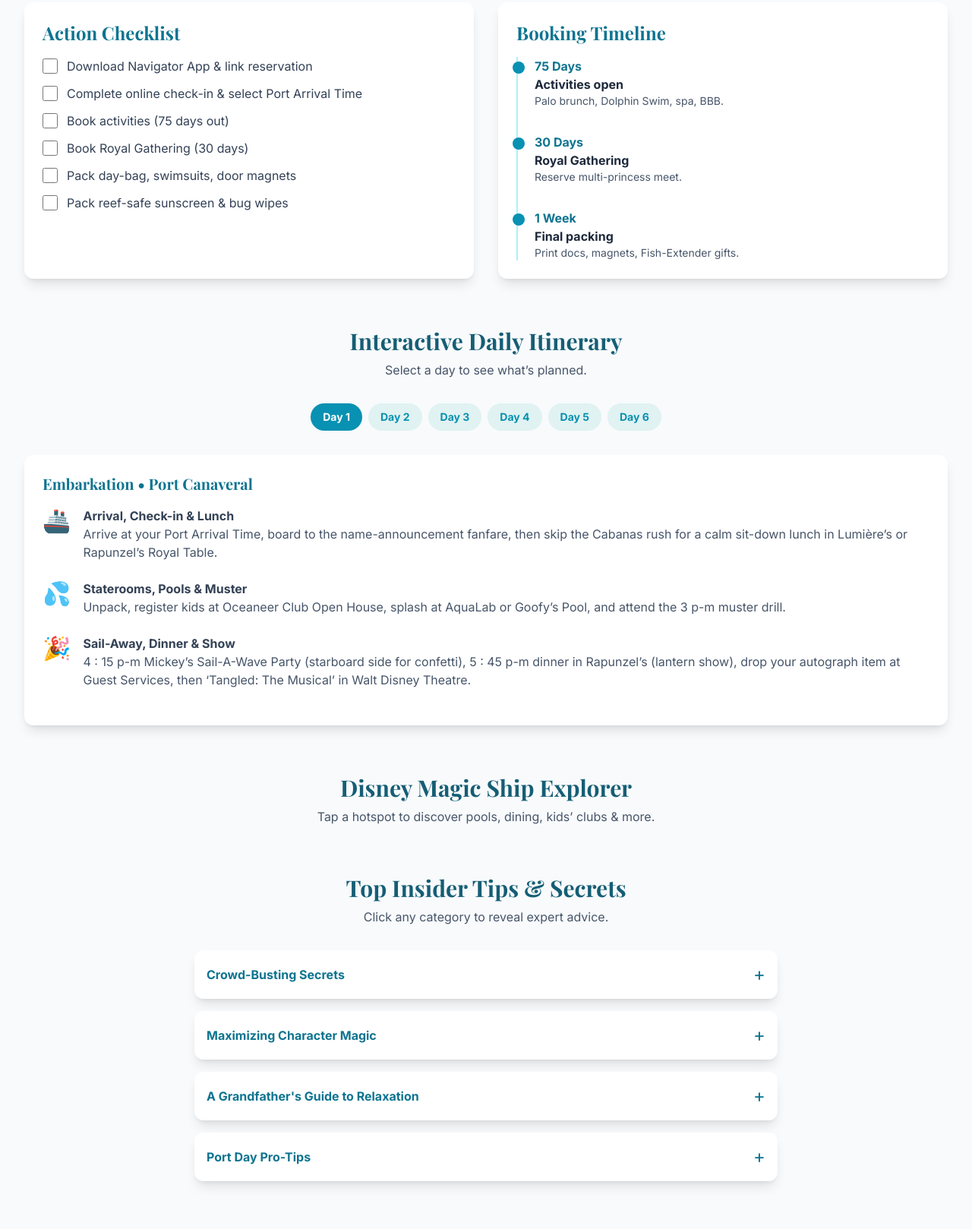
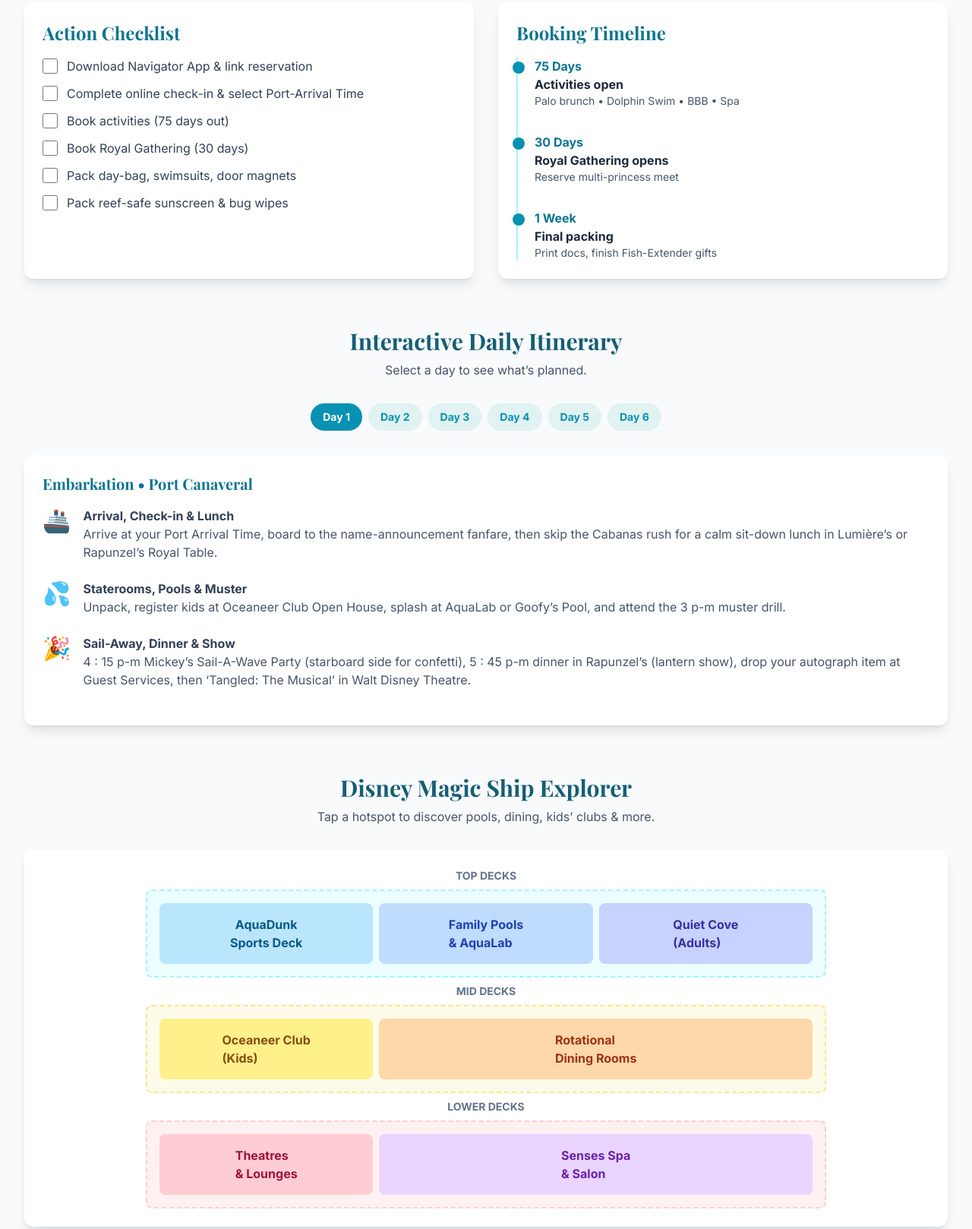
Before and after one commit to EGSPrompt/disneycruise, a plain HTML site: page index.html in a window 1280 px wide. Shown: the part 591-2209 px from the top of the page at 76% size. Drawn offline with nearby package versions, Linux system fonts and the light colour scheme.

Commit message:
ship fix.html

```diff
--- a/index.html
+++ b/index.html
@@ -119,7 +119,56 @@
   <section id="ship" class="scroll-mt-20 mb-16">
     <h2 class="text-3xl font-bold text-center mb-2 text-cyan-800">Disney Magic Ship Explorer</h2>
     <p class="text-center text-slate-600 mb-8 max-w-2xl mx-auto">Tap a hotspot to discover pools, dining, kids’ clubs & more.</p>
-    <!-- (hotspot grid code unchanged from earlier)—omitted here for brevity -->
+   <div class="bg-white p-6 rounded-xl shadow-lg">
+  <div class="w-full max-w-4xl mx-auto space-y-2">
+
+    <!-- TOP DECKS -->
+    <div class="text-center font-bold text-slate-500 text-sm">TOP DECKS</div>
+    <div class="grid grid-cols-3 gap-2 p-4 bg-cyan-50 rounded-lg border-2 border-dashed border-cyan-200">
+      <div id="ship-hotspot" data-target="AquaDunk"
+           class="ship-hotspot-item flex items-center justify-center bg-sky-200 text-sky-800 h-20 rounded-lg cursor-pointer hover:bg-sky-300 transition text-center p-2 font-semibold">
+        AquaDunk<br>Sports Deck
+      </div>
+      <div class="col-span-2 grid grid-cols-2 gap-2">
+        <div id="ship-hotspot" data-target="Pools"
+             class="ship-hotspot-item flex items-center justify-center bg-blue-200 text-blue-800 h-20 rounded-lg cursor-pointer hover:bg-blue-300 transition p-2 font-semibold">
+          Family Pools<br>&amp; AquaLab
+        </div>
+        <div id="ship-hotspot" data-target="AdultPool"
+             class="ship-hotspot-item flex items-center justify-center bg-indigo-200 text-indigo-800 h-20 rounded-lg cursor-pointer hover:bg-indigo-300 transition p-2 font-semibold">
+          Quiet Cove<br>(Adults)
+        </div>
+      </div>
+    </div>
+
+    <!-- MID DECKS -->
+    <div class="text-center font-bold text-slate-500 text-sm">MID DECKS</div>
+    <div class="grid grid-cols-3 gap-2 p-4 bg-amber-50 rounded-lg border-2 border-dashed border-amber-200">
+      <div id="ship-hotspot" data-target="KidsClubs"
+           class="ship-hotspot-item flex items-center justify-center bg-yellow-200 text-yellow-800 h-20 rounded-lg cursor-pointer hover:bg-yellow-300 transition p-2 font-semibold">
+        Oceaneer Club<br>(Kids)
+      </div>
+      <div id="ship-hotspot" data-target="Dining"
+           class="ship-hotspot-item col-span-2 flex items-center justify-center bg-orange-200 text-orange-800 h-20 rounded-lg cursor-pointer hover:bg-orange-300 transition p-2 font-semibold">
+        Rotational<br>Dining Rooms
+      </div>
+    </div>
+
+    <!-- LOWER DECKS -->
+    <div class="text-center font-bold text-slate-500 text-sm">LOWER DECKS</div>
+    <div class="grid grid-cols-3 gap-2 p-4 bg-rose-50 rounded-lg border-2 border-dashed border-rose-200">
+      <div id="ship-hotspot" data-target="Entertainment"
+           class="ship-hotspot-item flex items-center justify-center bg-rose-200 text-rose-800 h-20 rounded-lg cursor-pointer hover:bg-rose-300 transition p-2 font-semibold">
+        Theatres<br>&amp; Lounges
+      </div>
+      <div id="ship-hotspot" data-target="Spa"
+           class="ship-hotspot-item col-span-2 flex items-center justify-center bg-purple-200 text-purple-800 h-20 rounded-lg cursor-pointer hover:bg-purple-300 transition p-2 font-semibold">
+        Senses Spa<br>&amp; Salon
+      </div>
+    </div>
+
+  </div>
+</div>
   </section>
 
   <!-- INSIDER TIPS -->
@@ -211,18 +260,19 @@
 <script>
 /* ---------- DATA (checklist, timeline, itinerary, tips, faq) -------------- */
 const data={
-  checklist:[
-    {text:"Download Navigator App & link reservation",done:false},
-    {text:"Complete online check-in & select Port Arrival Time",done:false},
-    {text:"Book activities (75 days out)",done:false},
-    {text:"Book Royal Gathering (30 days)",done:false},
-    {text:"Pack day-bag, swimsuits, door magnets",done:false},
-    {text:"Pack reef-safe sunscreen & bug wipes",done:false}
+checklist: [
+    { text: "Download Navigator App & link reservation", done: false },
+    { text: "Complete online check-in & select Port-Arrival Time", done: false },
+    { text: "Book activities (75 days out)", done: false },
+    { text: "Book Royal Gathering (30 days)", done: false },
+    { text: "Pack day-bag, swimsuits, door magnets", done: false },
+    { text: "Pack reef-safe sunscreen & bug wipes", done: false }
   ],
-  timeline:[
-    {period:"75 Days",title:"Activities open",description:"Palo brunch, Dolphin Swim, spa, BBB."},
-    {period:"30 Days",title:"Royal Gathering",description:"Reserve multi-princess meet."},
-    {period:"1 Week",title:"Final packing",description:"Print docs, magnets, Fish-Extender gifts."}
+
+  timeline: [
+    { period: "75 Days", title: "Activities open",        description: "Palo brunch • Dolphin Swim • BBB • Spa" },
+    { period: "30 Days", title: "Royal Gathering opens", description: "Reserve multi-princess meet" },
+    { period: "1 Week",  title: "Final packing",          description: "Print docs, finish Fish-Extender gifts" }
   ],
   itinerary: [
     {
@@ -322,7 +372,51 @@
     }
   ],
 
-  /* … ship, tips, faq, etc. remain unchanged … */
+ /* ---------- SHIP HOTSPOT DATA ---------- */
+  ship: {
+    AquaDunk: {
+      icon: "🎢",
+      title: "AquaDunk & Sports Deck",
+      description:
+        "Thrilling 3-story body slide that loops over the ocean. Shortest lines after 5 p.m. on embarkation day."
+    },
+    Pools: {
+      icon: "💦",
+      title: "Family Pools & AquaLab",
+      description:
+        "Goofy’s Pool plus AquaLab splash zone—perfect for the 8- and 10-year-old."
+    },
+    AdultPool: {
+      icon: "😌",
+      title: "Quiet Cove Pool (Adults 18+)",
+      description:
+        "Serene pool and whirlpools with Cove Café specialty coffee."
+    },
+    KidsClubs: {
+      icon: "🏰",
+      title: "Disney’s Oceaneer Club",
+      description:
+        "Marvel Super Hero Academy, Star Wars Command Post, Pixie Hollow—secure fun for ages 3-10."
+    },
+    Dining: {
+      icon: "🍽️",
+      title: "Rotational Dining Rooms",
+      description:
+        "Rapunzel’s Royal Table, Lumière’s, Animator’s Palate—your servers follow you each night."
+    },
+    Entertainment: {
+      icon: "🎭",
+      title: "Theatres & Lounges",
+      description:
+        "Broadway-caliber shows in Walt Disney Theatre and first-run Disney movies in Buena Vista."
+    },
+    Spa: {
+      icon: "🧖‍♀️",
+      title: "Senses Spa & Salon",
+      description:
+        "Massages, facials, and the Rainforest thermal suite day-pass."
+    }
+  },
 
   tips: [
   {
```
